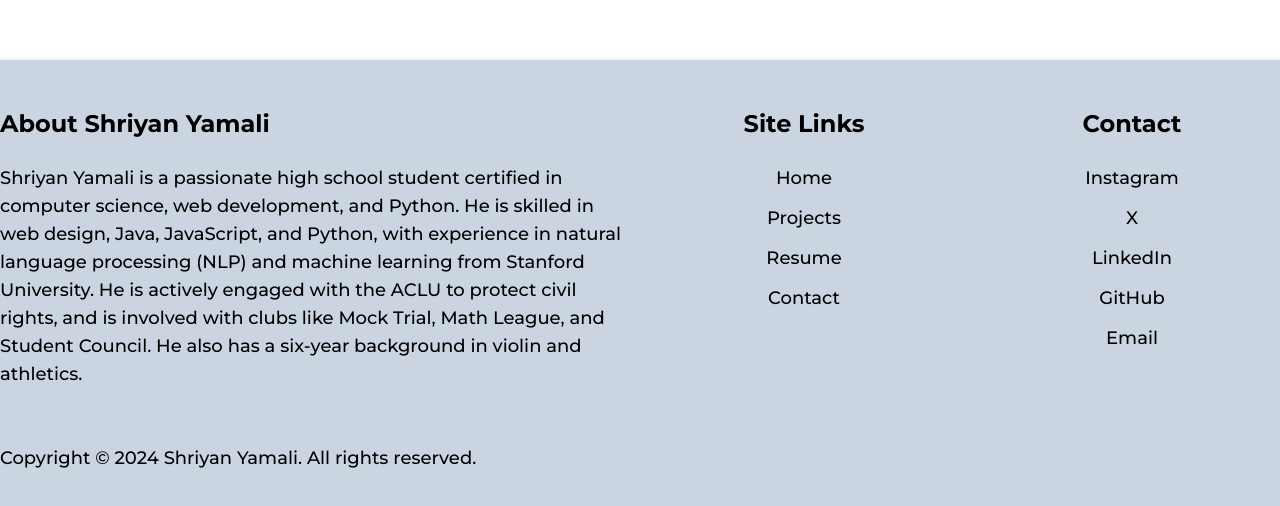
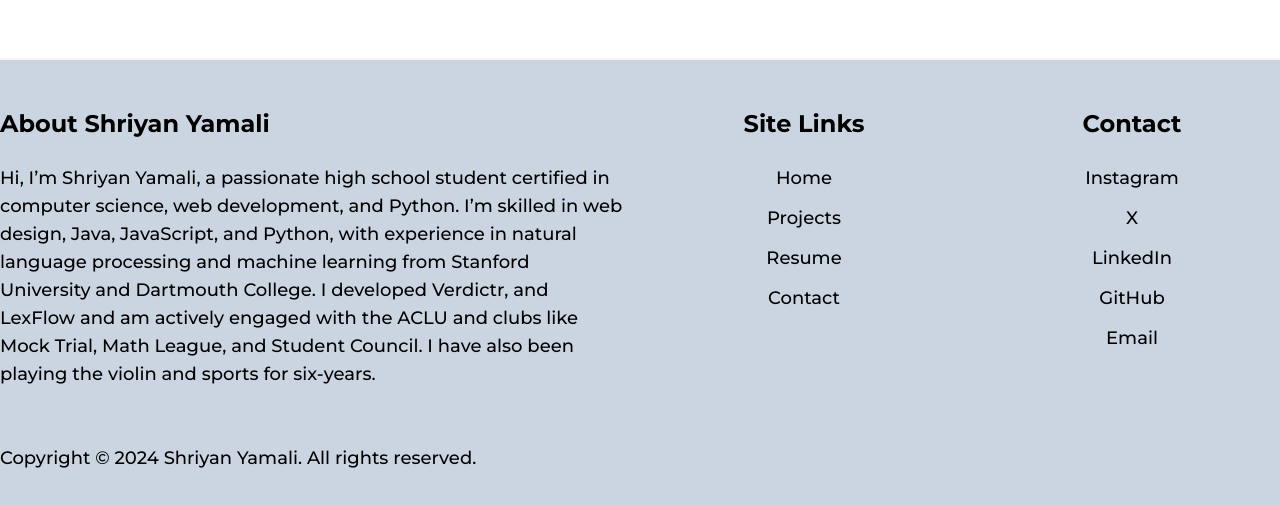
Before and after one commit to shriyanyamali/portfolio-v2, a Next.js app: page /LoadingPage in a window 1280 px wide. Shown: the part 838-1344 px from the top of the page. Built offline with nearby package versions, Linux system fonts and the light colour scheme.

Commit message:
updated 'about shriyan yamali' section of footer

```diff
--- a/src/components/Footer.js
+++ b/src/components/Footer.js
@@ -56,14 +56,14 @@ const Footer = () => {
               About Shriyan Yamali
             </h3>
             <p className="text-lg mb-6 lg:text-base">
-              Shriyan Yamali is a passionate high school student certified in
-              computer science, web development, and Python. He is skilled in
-              web design, Java, JavaScript, and Python, with experience in
-              natural language processing (NLP) and machine learning from
-              Stanford University. He is actively engaged with the ACLU to
-              protect civil rights, and is involved with clubs like Mock Trial,
-              Math League, and Student Council. He also has a six-year
-              background in violin and athletics.
+              Hi, I&rsquo;m Shriyan Yamali, a passionate high school student
+              certified in computer science, web development, and Python.
+              I&rsquo;m skilled in web design, Java, JavaScript, and Python,
+              with experience in natural language processing and machine
+              learning from Stanford University and Dartmouth College. I
+              developed Verdictr, and LexFlow and am actively engaged with the
+              ACLU and clubs like Mock Trial, Math League, and Student Council.
+              I have also been playing the violin and sports for six-years.
             </p>
           </div>
         </div>
@@ -163,8 +163,8 @@ const Footer = () => {
         onClick={scrollToTop}
         className={`z-50 fixed bottom-4 right-6 p-4 lg:p-3 rounded-full bg-slate-400 dark:bg-gray-700 text-dark dark:text-light shadow-lg
           hover:bg-slate-500 hover:dark:bg-slate-200 transform transition-transform duration-300 ${
-          isVisible ? "translate-y-0 opacity-90" : "translate-y-20 opacity-0"
-        }`}
+            isVisible ? "translate-y-0 opacity-90" : "translate-y-20 opacity-0"
+          }`}
         aria-label="Scroll to top"
         style={{ transitionProperty: "transform, opacity" }}
       >
```
